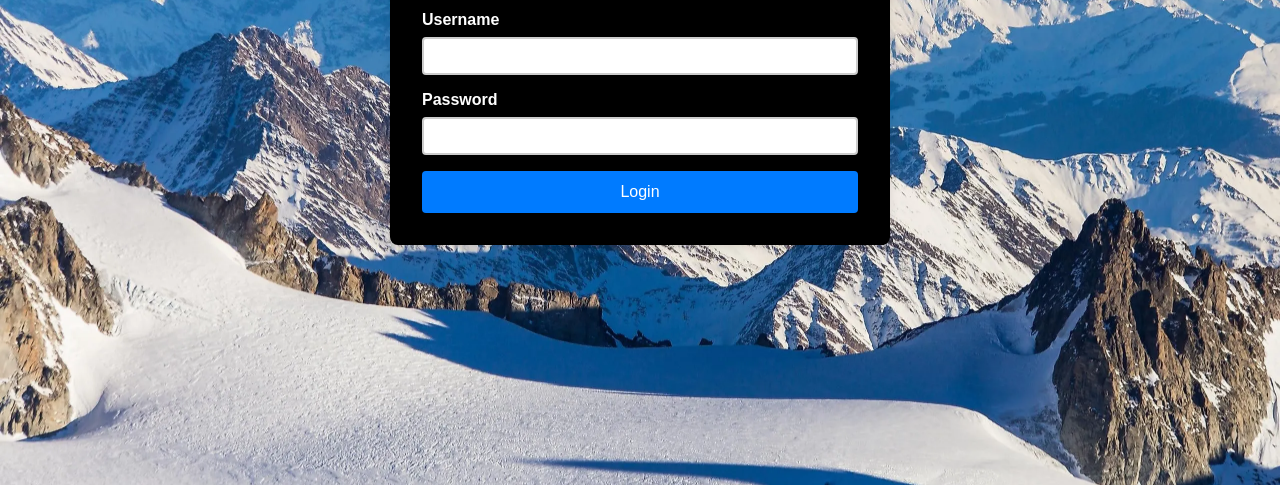
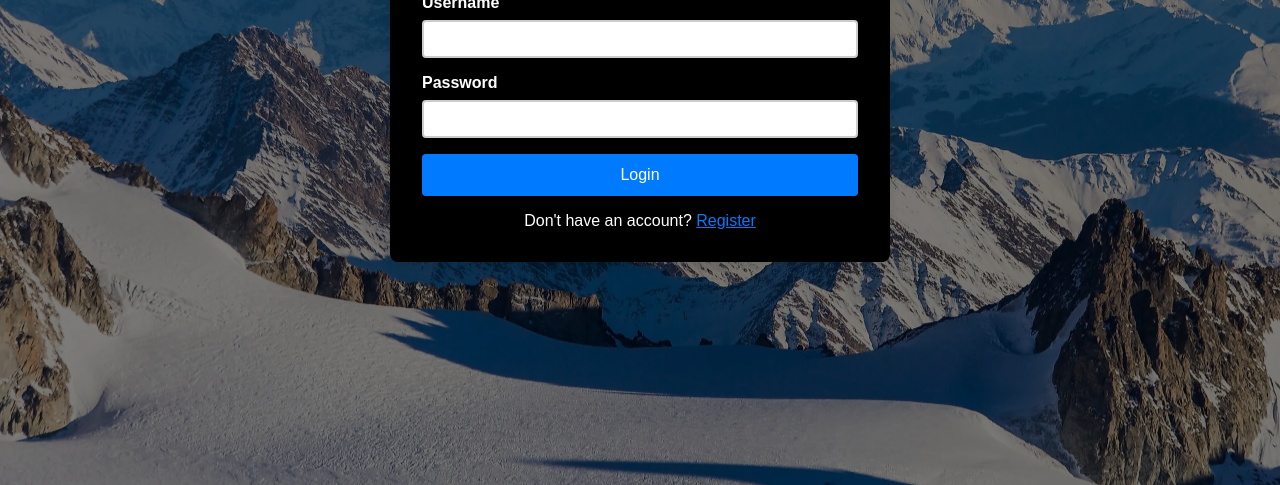
Before and after one commit to abdallahawad3/drag-drop, a website built with Vite: page index.html in a window 1280 px wide. Shown: the part 315-800 px from the top of the page. Built offline with nearby package versions, Linux system fonts and the light colour scheme.

Commit message:
refactor: enhance login component with footer for registration prompt and improve styling across various components

```diff
--- a/index.html
+++ b/index.html
@@ -76,6 +76,9 @@
           </div>
           <button type="submit">Login</button>
         </form>
+        <div class="login-footer">
+          <p>Don't have an account? <span class="register-link">Register</span></p>
+        </div>
       </div>
     </template>
 
--- a/src/sass/layouts/_app.scss
+++ b/src/sass/layouts/_app.scss
@@ -22,8 +22,10 @@ body {
 }
 
 #project-list {
-  border: 2px solid rgba(0, 0, 0, 0.9);
-  width: 30%;
+  border: 2px solid rgba(116, 0, 248, 0.9);
+  border-radius: 8px;
+  overflow: hidden;
+
   background-color: rgba(0, 0, 0, 0.5);
 }
 
@@ -40,3 +42,35 @@ body {
   flex-grow: 1;
   flex-shrink: 1;
 }
+
+body::-webkit-scrollbar {
+  width: 12px;
+}
+body::-webkit-scrollbar-track {
+  background: rgba(0, 0, 0, 0.1);
+}
+
+body::-webkit-scrollbar-thumb {
+  background-color: rgba(0, 0, 0, 0.4);
+  border-radius: 6px;
+  border: 3px solid rgba(0, 0, 0, 0.1);
+}
+body::-webkit-scrollbar-thumb:hover {
+  background: rgba(0, 0, 0, 0.6);
+}
+
+body {
+  scrollbar-width: thin;
+  scrollbar-color: rgba(0, 0, 0, 0.4) rgba(0, 0, 0, 0.1);
+}
+body::after {
+  content: "";
+  position: fixed;
+  top: 0;
+  left: 0;
+  width: 100%;
+  height: 100%;
+  background-color: rgba(0, 0, 0, 0.5);
+  pointer-events: none;
+  z-index: -1;
+}
--- a/src/sass/layouts/_errorMessage.scss
+++ b/src/sass/layouts/_errorMessage.scss
@@ -1,4 +1,5 @@
 .error-message {
+  margin-top: 0.5rem;
   color: #ff0000;
   border-radius: 4px;
   font-size: 14px;
--- a/src/sass/layouts/_login.scss
+++ b/src/sass/layouts/_login.scss
@@ -6,13 +6,13 @@
   display: block;
   background-color: #000000;
   position: fixed;
+  z-index: 1000;
   top: 50%;
   left: 50%;
   transform: translate(-50%, -50%);
   padding: 2rem;
   border-radius: 8px;
   box-shadow: 0 2px 10px rgba(0, 0, 0, 0.1);
-  // z-index: 1000;
   min-width: 500px;
 
   .login-header {
@@ -69,4 +69,19 @@
       }
     }
   }
+  .login-footer {
+    margin-top: 1rem;
+    text-align: center;
+    p {
+      color: #ffffff;
+      .register-link {
+        color: #007bff;
+        cursor: pointer;
+        text-decoration: underline;
+        &:hover {
+          color: #0056b3;
+        }
+      }
+    }
+  }
 }
--- a/src/sass/layouts/_popup.scss
+++ b/src/sass/layouts/_popup.scss
@@ -1,6 +1,5 @@
 .popup-container.visible {
-  position: absolute;
-  z-index: 1000;
+  position: fixed;
   inset: 0;
   max-width: 500px;
   display: block;
@@ -12,6 +11,7 @@
   border-radius: 5px;
   background-color: #16214d;
   animation: flowUp 0.3s linear forwards;
+  z-index: 1001;
   .header {
     display: flex;
     align-items: center;
@@ -61,14 +61,14 @@
 
 #overlay.visible {
   visibility: visible;
-  position: absolute;
+  position: fixed;
   background-color: rgba(0, 0, 0, 0.5); /* slight dark tint optional */
-  z-index: 999;
+  z-index: 1;
   backdrop-filter: blur(3px);
   -webkit-backdrop-filter: blur(3px);
   inset: 0;
   top: 0;
   left: 0;
-  width: 100dvw;
-  height: 100dvh;
+  width: 100vw;
+  height: 100vh;
 }
--- a/src/sass/layouts/_projectList.scss
+++ b/src/sass/layouts/_projectList.scss
@@ -25,6 +25,7 @@
     border-radius: 2px;
     padding: 10px 5px;
     border-radius: 2px;
+    margin: 10px 0;
     background-color: #0066a1;
     margin-bottom: 5px;
     cursor: pointer;
--- a/src/sass/layouts/_updateProjects.scss
+++ b/src/sass/layouts/_updateProjects.scss
@@ -12,7 +12,7 @@
   left: 50%;
   transform: translate(-50%, -50%);
   background-color: #000;
-  z-index: 1000;
+  z-index: 800;
 
   .update-header {
     display: flex;
```
